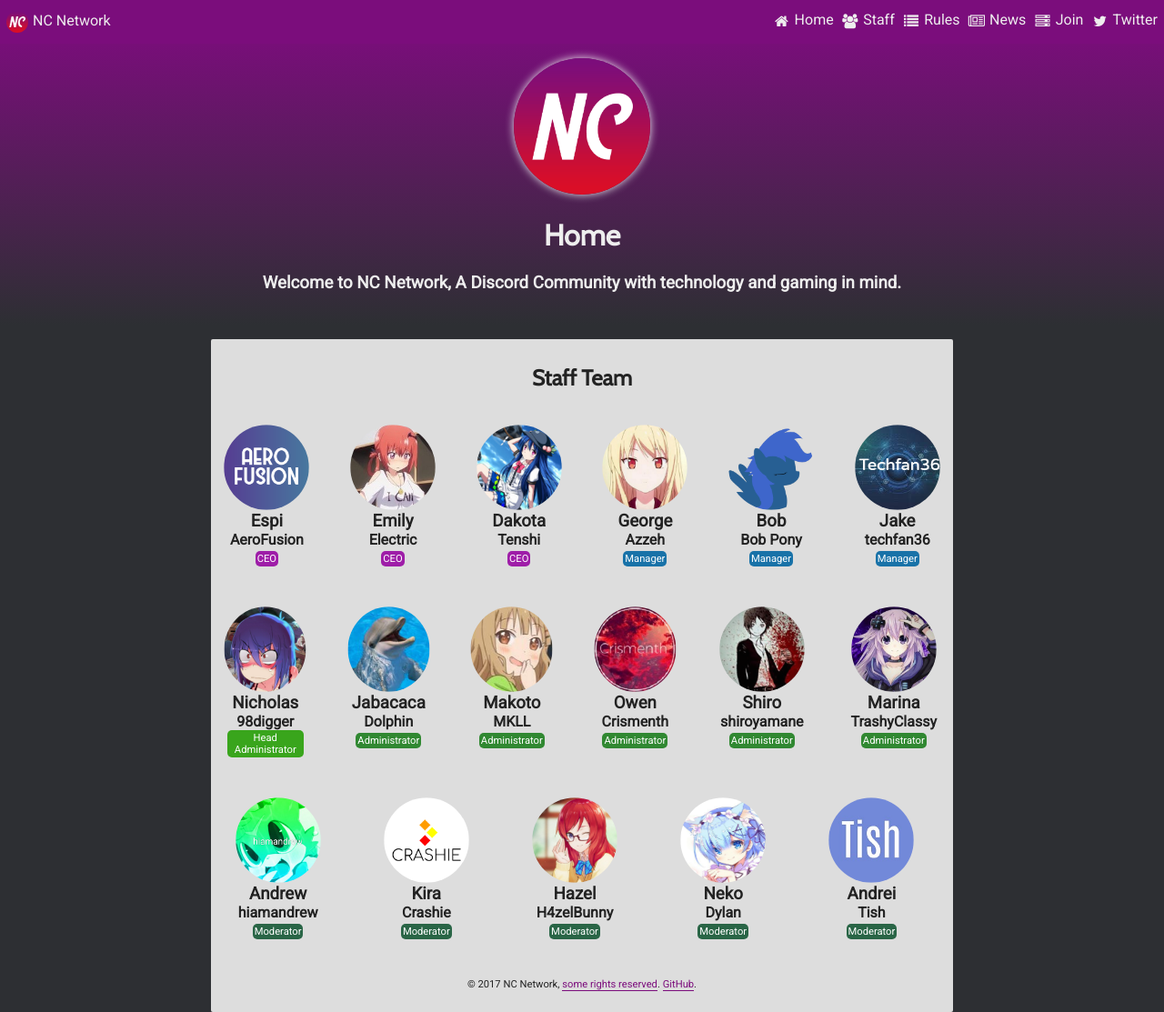
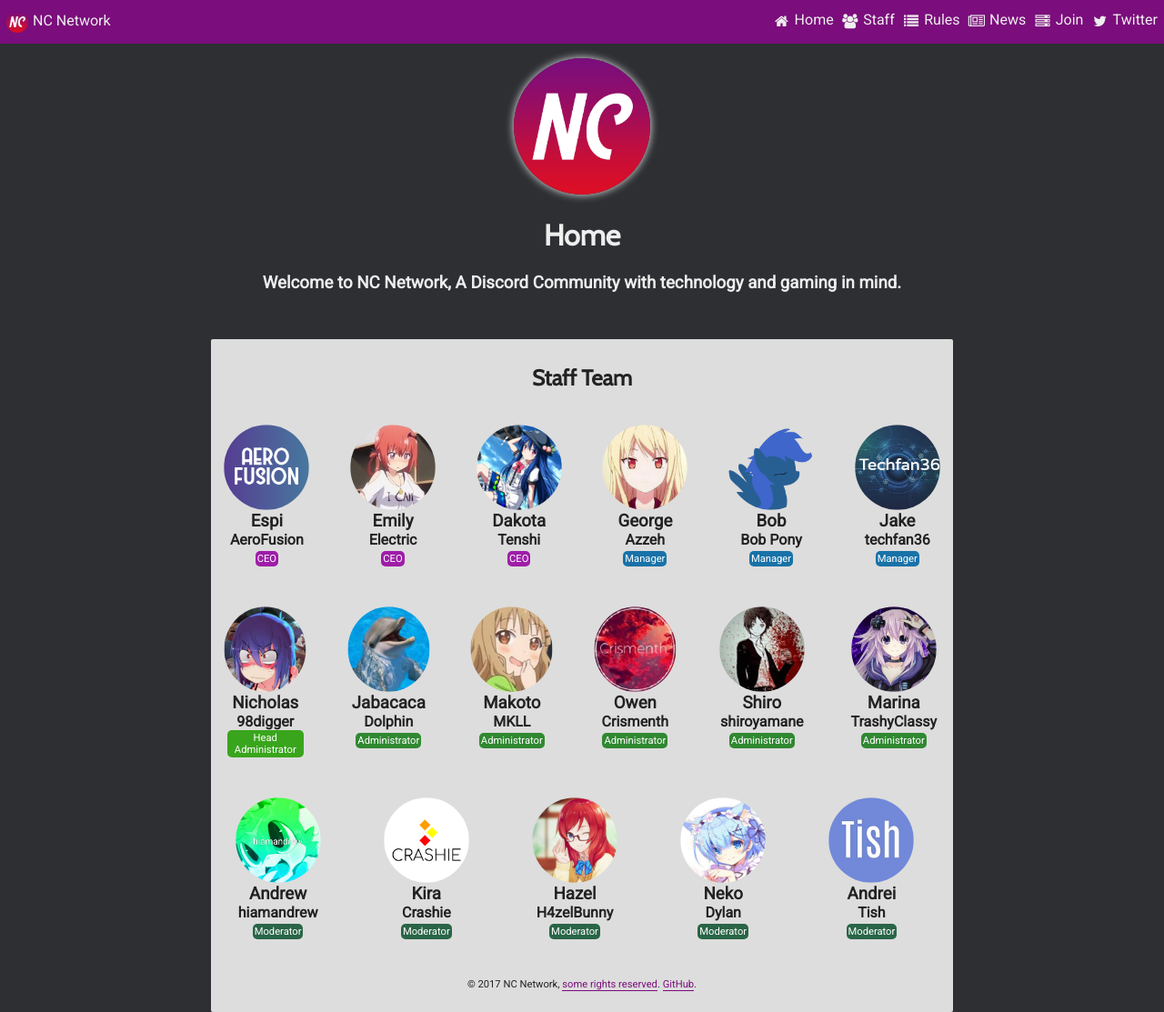
Before and after one commit to xwinbyte/NetskyWebsite, a Jekyll site: the page built from index.html, in a window 1280 px wide and 1113 px high. Shown: the whole window at 91% size. Built offline with Jekyll 4.4.1, drawn with Linux system fonts in a browser that asks for light colours.

Commit message:
Update style.scss

```diff
--- a/css/style.scss
+++ b/css/style.scss
@@ -84,7 +84,7 @@
   margin-bottom: 1em;
   margin-top: 2em;
   padding: 2em 1em 1em;
-  background: linear-gradient($secondary, $primary);
+  background: $primary;
   color: #eee;
   text-align: center;
 }
```
